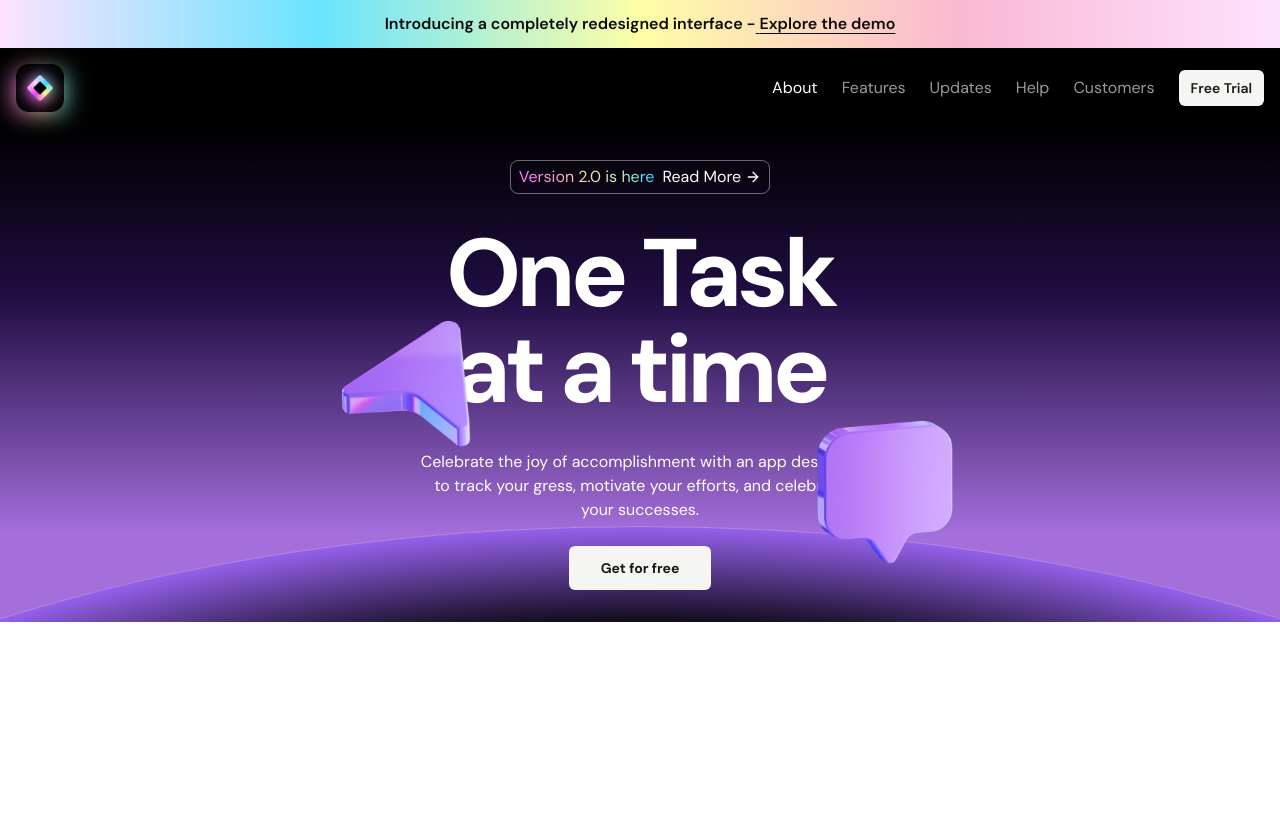
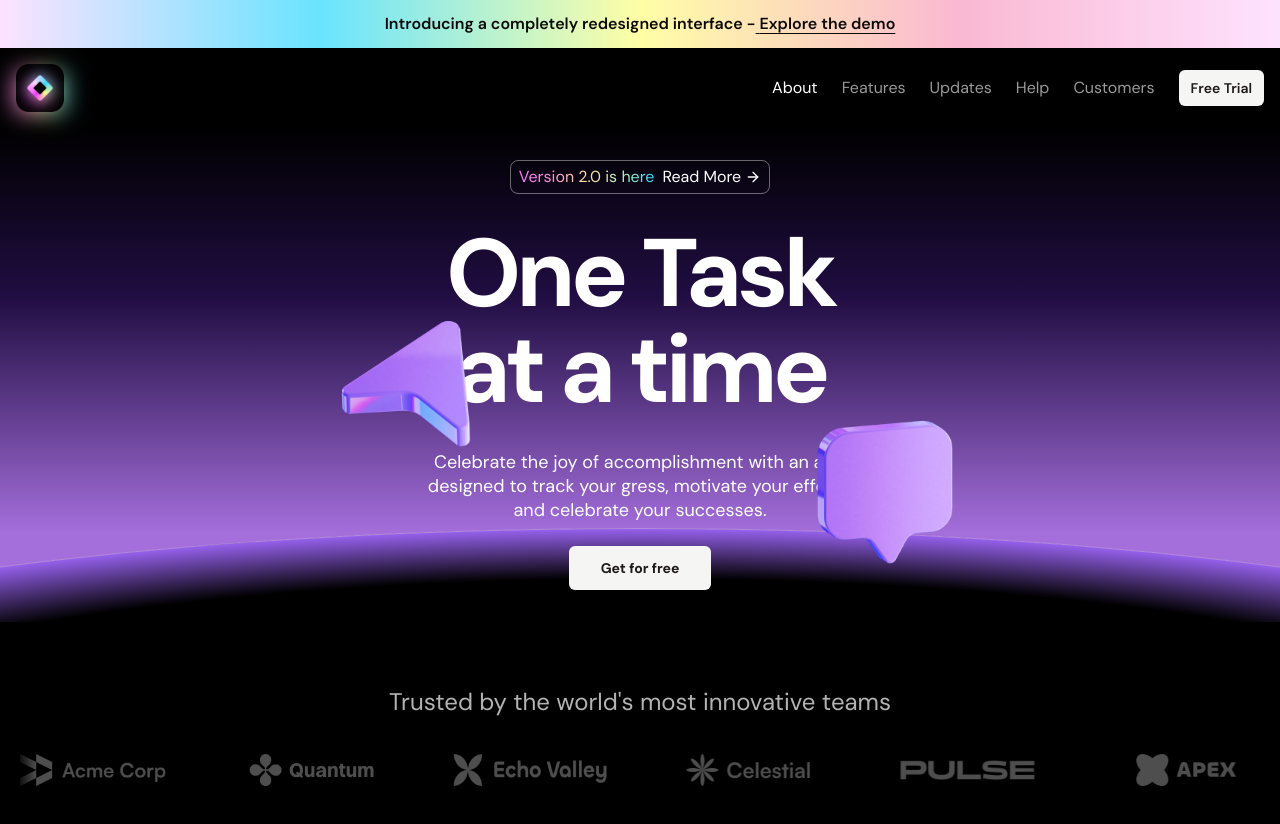
Before and after one commit to waelmando0/sass-la, a Next.js app: page / in a window 1280 px wide. Shown: the top 824 px of the page. Before the commit the page ends 800 px from the top, so only its background shows below. Built offline with nearby package versions, Linux system fonts and the light colour scheme.

Commit message:
add trigger section

```diff
--- a/src/app/layout.tsx
+++ b/src/app/layout.tsx
@@ -12,7 +12,7 @@ export default function RootLayout({
 		<html lang='en'>
 			<body className={cn('antialiased font-sans', fontSans.variable)}>
 				<Header />
-				<main className='relative  flex-1'>{children}</main>
+				<main className='flex-1'>{children}</main>
 			</body>
 		</html>
 	);
--- a/src/app/page.tsx
+++ b/src/app/page.tsx
@@ -1,7 +1,13 @@
 import Hero from '../components/Hero';
+import LogoTigger from '../components/LogoTigger';
 
 const page = () => {
-	return <Hero />;
+	return (
+		<>
+			<Hero />
+			<LogoTigger />
+		</>
+	);
 };
 
 export default page;
--- a/src/components/Hero.tsx
+++ b/src/components/Hero.tsx
@@ -8,9 +8,8 @@ import Image from 'next/image';
 
 const Hero = () => {
 	return (
-		<section>
-			<div className='bg-black text-white bg-[linear-gradient(to_bottom,#000,#200D42_34%,#A46EDB_82%)] py-[64px] sm:py-8 relative overflow-clip'>
-				<div className='absolute h-[375px] w-[750px] sm:w-[1536px] sm:h-[768px] lg:w-[2400px] lg:h-[1200px] rounded-[100%] bg-black left-1/2 -translate-x-1/2 border border-[#B48CDE] bg-[radial-gradient(closest-side,#000_82%,#9560EB)] top-[calc(100%-96px)]'></div>
+		<section className='bg-black text-white bg-[linear-gradient(to_bottom,#000,#200D42_34%,#A46EDB_82%)] py-[64px] sm:py-8 relative overflow-clip'>
+			<div className='absolute h-[375px] w-[750px] sm:w-[1536px] sm:h-[768px] lg:w-[2400px] lg:h-[500px] rounded-[100%] bg-black left-1/2 -translate-x-1/2 border border-[#B48CDE] bg-[radial-gradient(closest-side,#000_80%,#9560EB)] top-[calc(100%-94px)]'></div>
 
 			<div className='container sm:max-w-2xl text-center z-20 relative'>
 				<div className='flex items-center justify-center'>
@@ -42,11 +41,11 @@ const Hero = () => {
 					<Image
 						src={messageImage}
 						alt='message Icon'
-							className='absolute left-[476px] top-[48] hidden sm:block'
+						className='absolute left-[476px] bottom-[160] hidden sm:block'
 						height='150'
 						width='150'
 					/>
-						<p className='text-sm sm:text-base  mt-8 max-w-xs sm:max-w-md mx-auto leading-6'>
+					<p className='text-base sm:text-[18px] mt-8 max-w-sm sm:max-w-md mx-auto leading-6'>
 						Celebrate the joy of accomplishment with an app designed to track
 						your gress, motivate your efforts, and celebrate your successes.
 					</p>
@@ -55,7 +54,6 @@ const Hero = () => {
 					</Button>
 				</div>
 			</div>
-			</div>
 		</section>
 	);
 };
--- /dev/null
+++ b/src/components/LogoTigger.tsx
@@ -0,0 +1,43 @@
+import React from 'react';
+import acmeLogo from '@/src/assets/images/acme.png';
+import quantumLogo from '@/src/assets/images/quantum.png';
+import echoLogo from '@/src/assets/images/echo.png';
+import celestialLogo from '@/src/assets/images/celestial.png';
+import pulseLogo from '@/src/assets/images/pulse.png';
+import apexLogo from '@/src/assets/images/apex.png';
+import Image from 'next/image';
+
+const images = [
+	{ id: 1, src: acmeLogo, alt: 'Acme Logo' },
+	{ id: 2, src: quantumLogo, alt: 'quantum Logo' },
+	{ id: 3, src: echoLogo, alt: 'Echo Logo' },
+	{ id: 4, src: celestialLogo, alt: 'Celestial Logo' },
+	{ id: 5, src: pulseLogo, alt: 'Pulse Logo' },
+	{ id: 6, src: apexLogo, alt: 'Apex Logo' },
+];
+const LogoTigger = () => {
+	return (
+		<section className='bg-black text-white'>
+			<div className='max-w-sm md:max-w-7xl mx-auto px-4 sm:py-16'>
+				<h2 className='text-center text-xl sm:text-2xl text-white/70'>
+					Trusted by the world's most innovative teams
+				</h2>
+				<div className='overflow-hidden mt-9 before:content-[""] after:content-[""]  before:absolute after:absolute before:h-full after:h-full before:w-5 after:w-5 relative  after:right-0 before:left-0 before:top-0 after:top-0 before:bg-[linear-gradient(to_right,#000,rgb(0,0,0,0))] after:bg-[linear-gradient(to_left,#000,rgb(0,0,0,0))]'>
+					<div className='grid grid-cols-2 md:grid-cols-3 lg:grid-cols-6 gap-16 '>
+						{images.map((image) => (
+							<li className='flex items-center justify-center' key={image.id}>
+								<Image
+									src={image.src}
+									alt={image.alt}
+									className='flex-none w-auto h-8 flex items-center justify-center'
+								/>
+							</li>
+						))}
+					</div>
+				</div>
+			</div>
+		</section>
+	);
+};
+
+export default LogoTigger;
```
Lines whose indentation alone changed are shown as unchanged.
